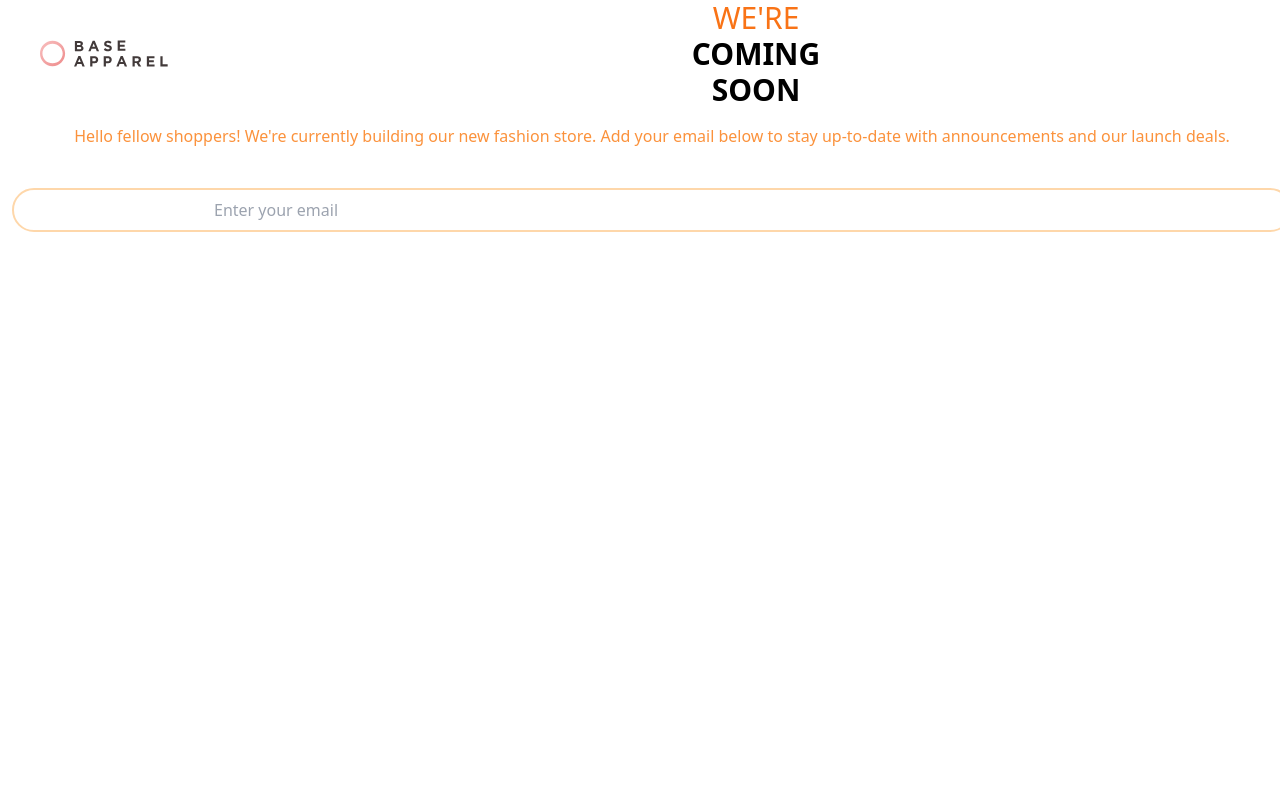
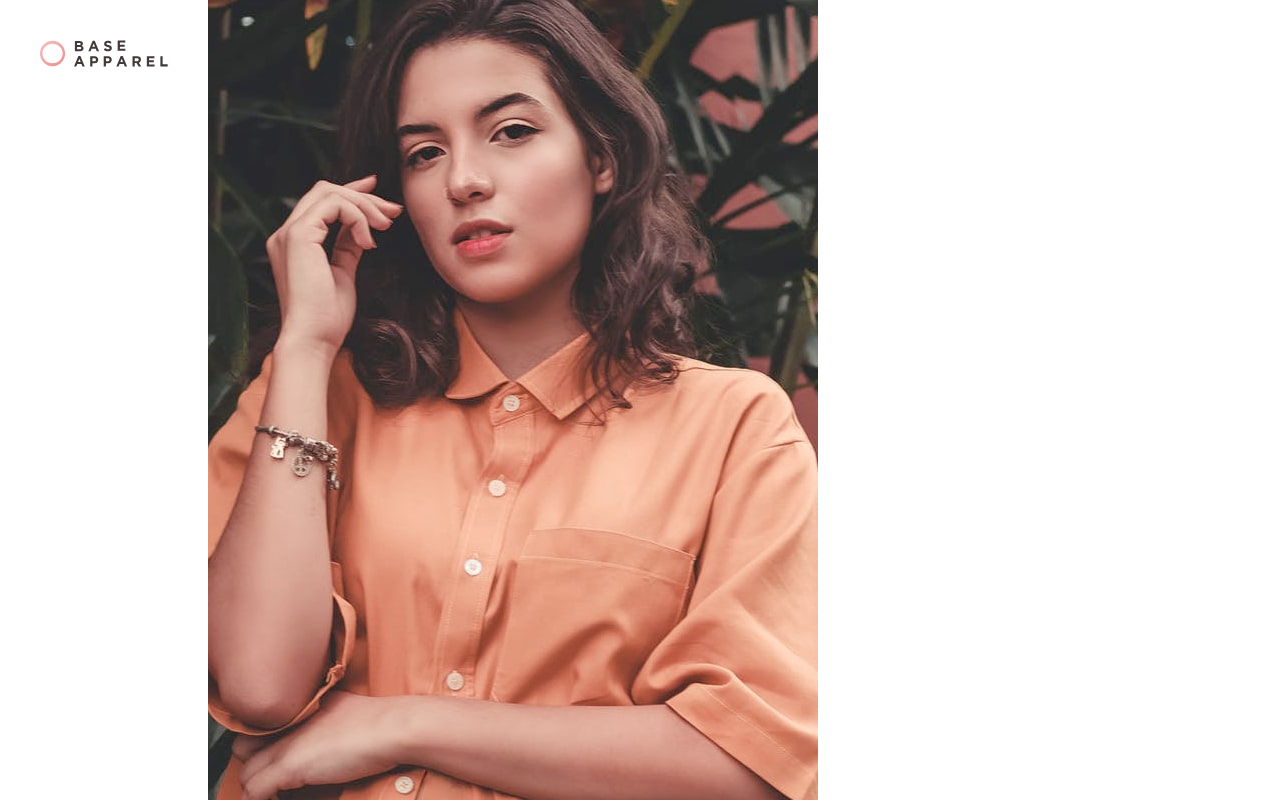
Before and after one commit to Abdulahadahmadi/coming_soon_page_components, a React (Create React App) app: page / in a window 1280 px wide. Shown: the top 802 px of the page. Built offline with nearby package versions, Linux system fonts and the light colour scheme.

Commit message:
img func added

```diff
--- a/src/components/Coming.jsx
+++ b/src/components/Coming.jsx
@@ -7,7 +7,7 @@ import arrowBtn from '../assets/images/icon-arrow.svg'
 
 function coming() {
 
-    const img = window.innerWidth < 675;
+    const img = window.screen.width < 675;
     const heroImg = img ? hero : heroDesktop;
     // if ($(window).width() < 960) {
     //     alert('Less than 960');
@@ -21,7 +21,7 @@ function coming() {
         <div className='w-auto flex flex-col items-center md:flex-row'>
             <div className=' text-center'>
                 <img className='float-left w-32 m-10' src={logo} alt="logoimg" />
-                <img className='lg:sr-only md:sr-only max-w-fit mb-4' src={heroImg} alt="heroimg" />
+                <img className=' max-w-fit mb-4' src={heroImg} alt="heroimg" />
                 {/* <img className='max-w-fit mb-4 md:sr-only' src={heroDesktop} alt="heroimg" /> */}
                 <h1 className='uppercase text-3xl text-orange-500 '>We're</h1>
                 <h1 className='uppercase text-3xl font-bold'>Coming</h1>
```
